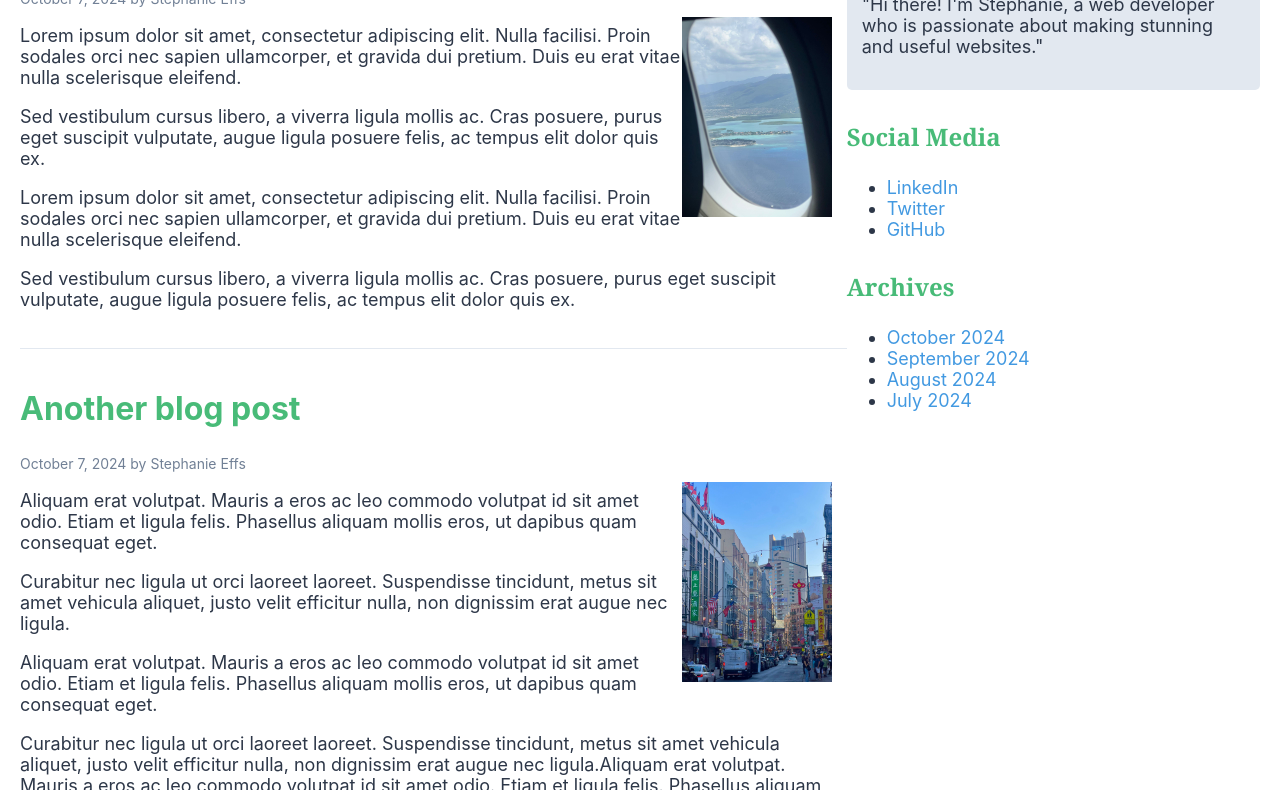
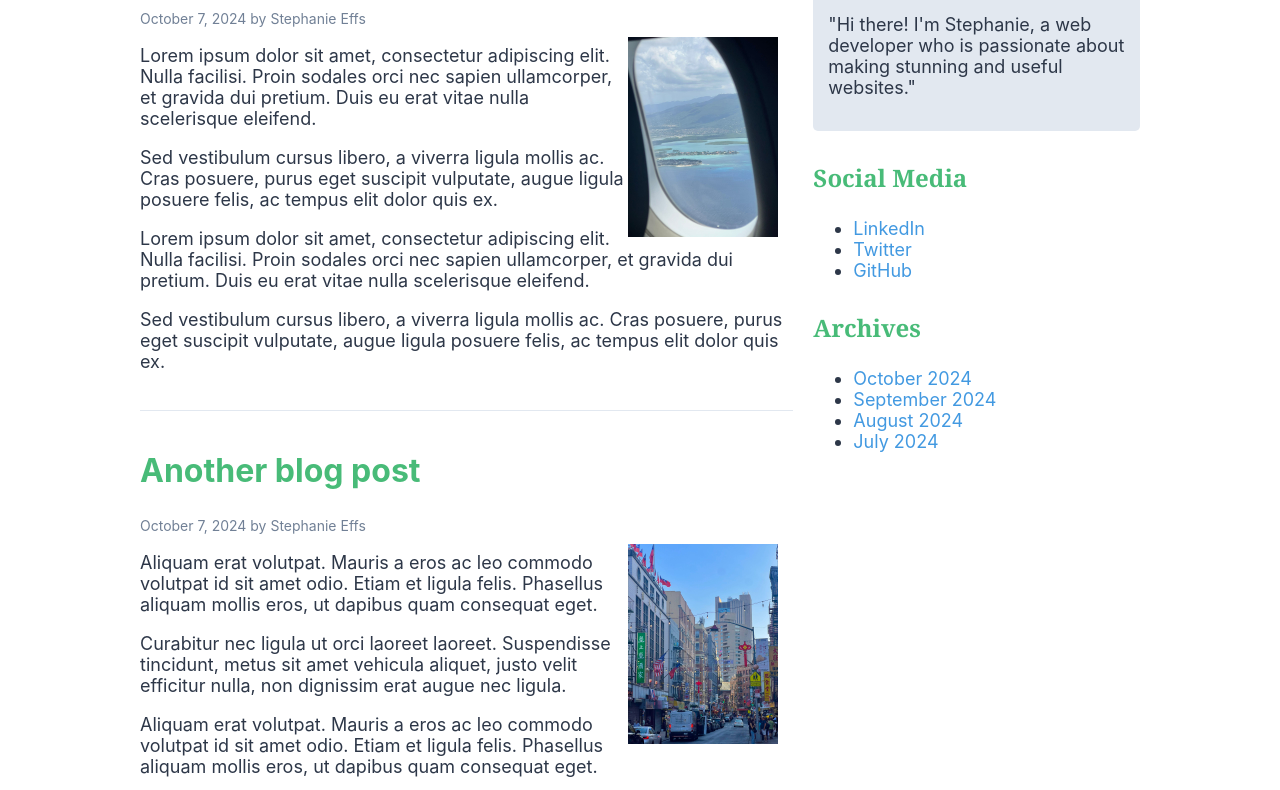
Before and after one commit to stephanieeffs/info2180-lab2, a plain HTML site: page index.html in a window 1280 px wide. Shown: the part 476-1266 px from the top of the page. Drawn offline with Linux system fonts and the light colour scheme.

Commit message:
changes styles

```diff
--- a/styles.css
+++ b/styles.css
@@ -10,6 +10,8 @@ body {
   display: grid;
   grid-template-columns: 2fr 1fr;
   grid-template-rows: auto 1fr auto;
+  grid-gap: 20px;
+  max-width: 1000px;
   margin: 0 auto;
   padding: 20px;
 }
```
